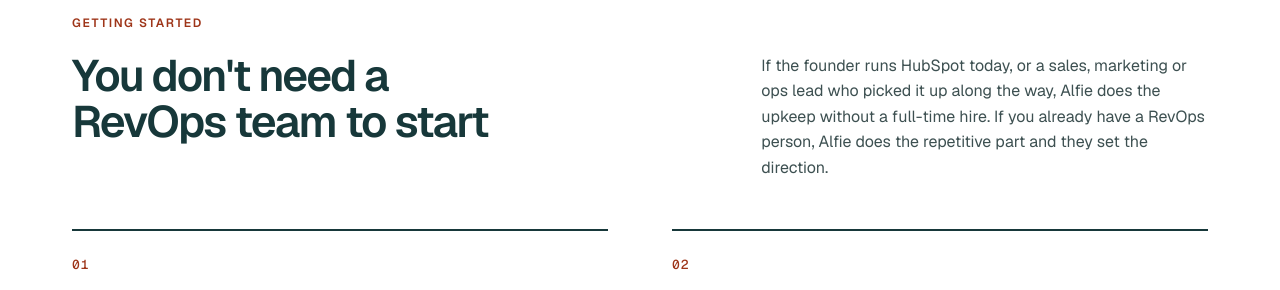
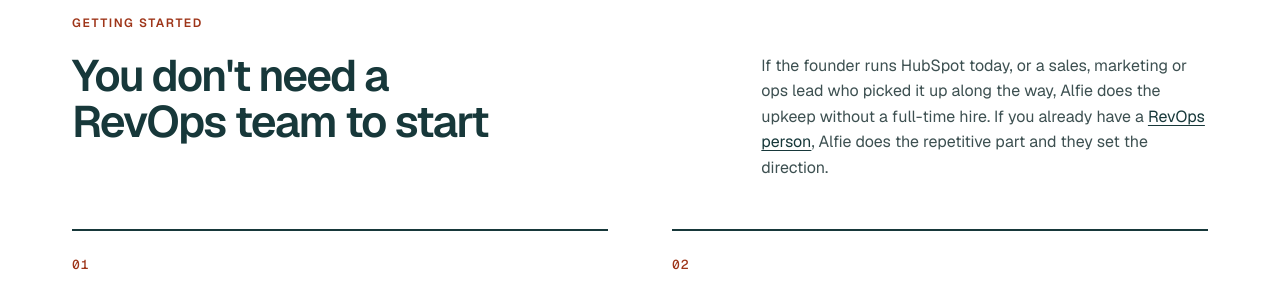
Before and after one commit to bsstaveley87/workwithalfie-site, a Jekyll site: the page built from features.html, in a window 1280 px wide and 900 px high, scrolled down 2453 px. Shown: the part 205-495 px from the top of the window. Built offline with Jekyll 4.4.1, drawn with Linux system fonts in a browser that asks for light colours.

Commit message:
Links: features and who-its-for to hiring post

```diff
--- a/features.html
+++ b/features.html
@@ -42,7 +42,7 @@ service: { name: "Alfie", type: "HubSpot data cleanup, routing and account owner
 <section class="sec alt" id="how-we-work" aria-labelledby="fhww-title"><div class="wrap">
   <p class="label">Getting started</p>
   <h2 id="fhww-title">You don't need a RevOps team to start</h2>
-  <p class="intro-text">If the founder runs HubSpot today, or a sales, marketing or ops lead who picked it up along the way, Alfie does the upkeep without a full-time hire. If you already have a RevOps person, Alfie does the repetitive part and they set the direction.</p>
+  <p class="intro-text">If the founder runs HubSpot today, or a sales, marketing or ops lead who picked it up along the way, Alfie does the upkeep without a full-time hire. If you already have a {% include post-link.html slug="alfie-vs-hiring-a-revops-person" text="RevOps person" %}, Alfie does the repetitive part and they set the direction.</p>
   <ol class="steps c2">
     <li><span class="n" aria-hidden="true">01</span><h3>Quick start</h3><p>We connect HubSpot and Slack and agree the first rules with you. Which fields are required at each stage? How are duplicates matched? Who gets new contacts?</p></li>
     <li><span class="n" aria-hidden="true">02</span><h3>First week</h3><p>Alfie reads your records and shows you what it would fix, without changing anything. Then it works through the backlog as your admin OKs each change.</p></li>
--- a/who-its-for.html
+++ b/who-its-for.html
@@ -33,7 +33,7 @@ crumb: "Who it's for"
 
 <section class="sec" id="upkeep" aria-labelledby="wu-title"><div class="wrap split">
   <div><p class="label">Upkeep</p><h2 id="wu-title">If the job is mostly upkeep</h2></div>
-  <div><p class="intro-text">Most HubSpot upkeep repeats: tidying after an import, chasing deals with no close date, moving a leaver's accounts. You could hire for that or buy a freelance admin's hours. Alfie takes on the repeat work itself, by rules you set, and leaves the judgment calls and bigger projects to your team and any experts you already use.</p></div>
+  <div><p class="intro-text">Most HubSpot upkeep repeats: tidying after an import, chasing deals with no close date, moving a leaver's accounts. You could {% include post-link.html slug="alfie-vs-hiring-a-revops-person" text="hire for that" %} or buy a freelance admin's hours. Alfie takes on the repeat work itself, by rules you set, and leaves the judgment calls and bigger projects to your team and any experts you already use.</p></div>
 </div></section>
 
 <section class="sec alt" id="fit" aria-label="Is Alfie a fit"><div class="wrap fit">
```
